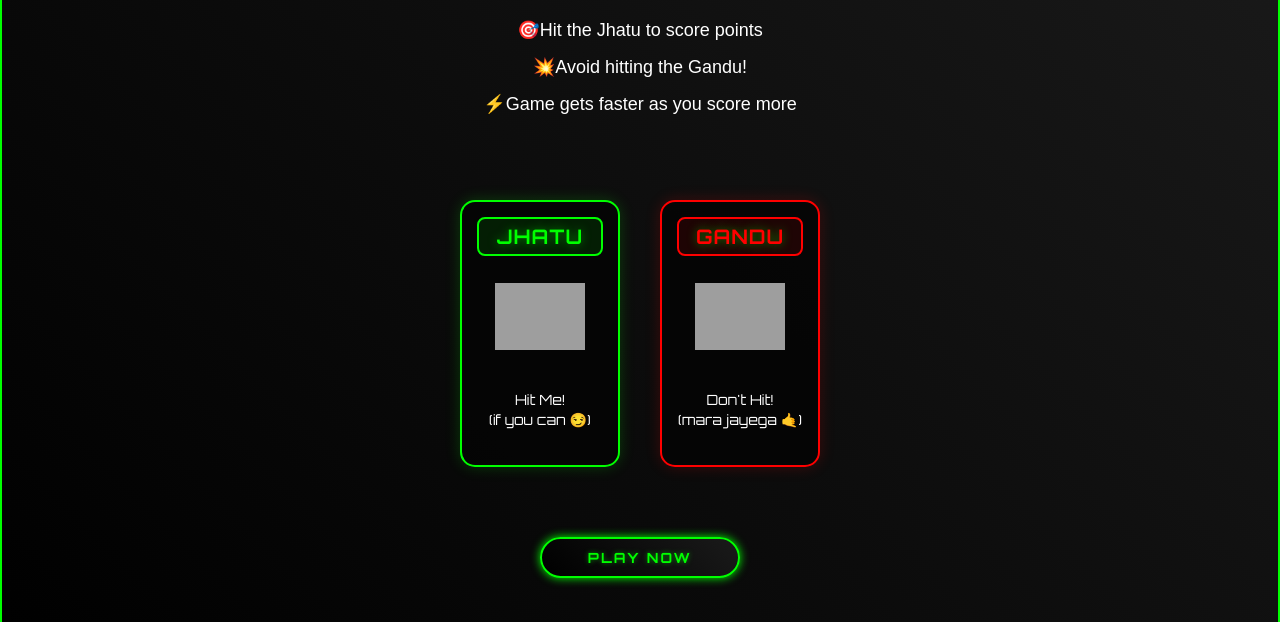
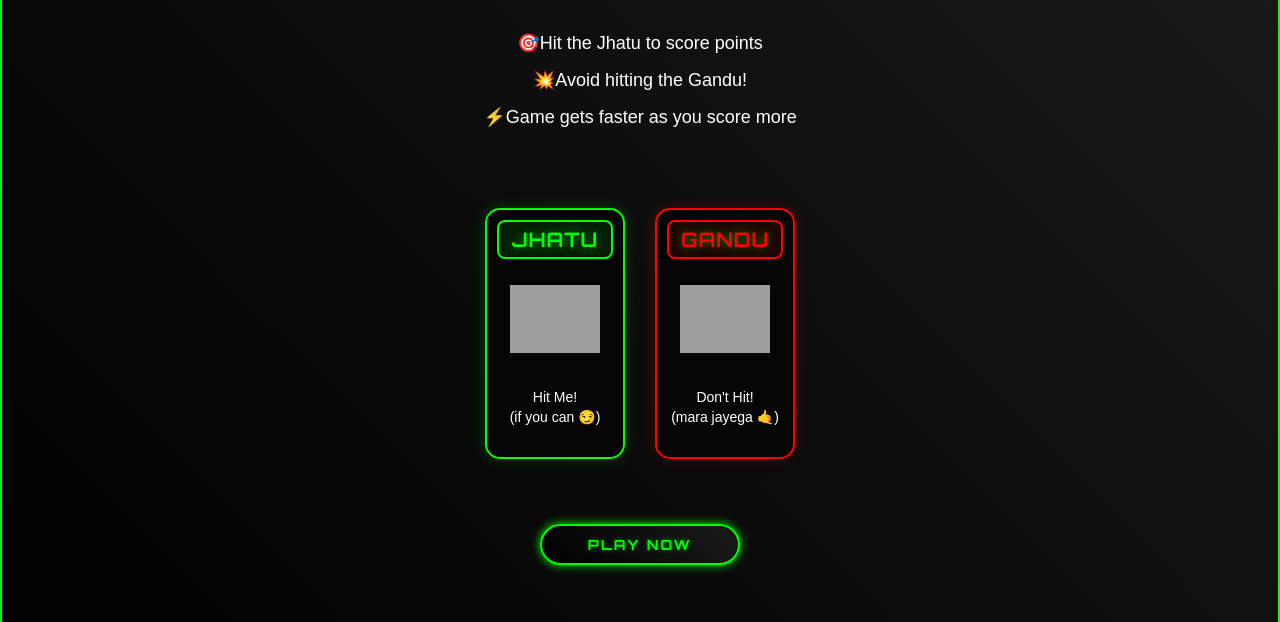
Before and after one commit to HakkanShah/Hit-The-Jhatu, a plain HTML site: page index.html in a window 1280 px wide. Shown: the part 135-757 px from the top of the page. Drawn offline with Linux system fonts and the light colour scheme; grey boxes are pictures that could not be loaded.

Commit message:
Adjusted character card styles for better layout and consistency.

```diff
--- a/styles.css
+++ b/styles.css
@@ -659,13 +659,13 @@ footer {
 
 .character-card {
     background: rgba(4, 4, 4, 0.827);
-    padding: 15px;
+    padding: 10px;
     border-radius: 15px;
     border: 2px solid var(--primary-color);
-    width: 160px;
+    width: 140px;
     text-align: center;
     transition: transform 0.3s;
-    margin: 10px;
+    margin: 5px;
 }
 
 .character-card:hover {
@@ -676,7 +676,7 @@ footer {
     width: 90px;
     height: 90px;
     object-fit: contain;
-    margin-bottom: 10px;
+    margin-bottom: 5px;
 }
 
 .character-card p:first-child {
@@ -692,6 +692,7 @@ footer {
 
 .character-card p:last-child {
     margin-top: 15px;
+    font-family: sans-serif;
     font-size: 14px;
     line-height: 1.4;
 }
```
